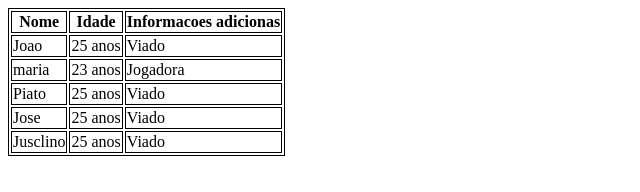
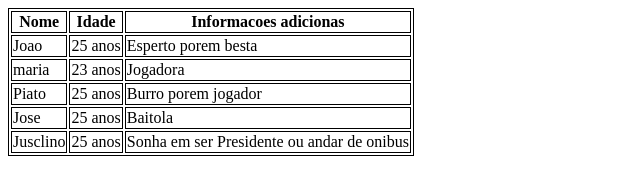
Before and after one commit to DriverJimmy/aula-tabela-html, a plain HTML site: page index.html in a window 1280 px wide. Shown: the whole page, without its empty margins (0-640 px from the left). Drawn offline with Linux system fonts and the light colour scheme.

Commit message:
Alteracao da infromacao dentro das tabelas

```diff
--- a/index.html
+++ b/index.html
@@ -23,7 +23,7 @@
             <tr>
                 <td>Joao</td>
                 <td>25 anos</td>
-                <td>Viado</td>
+                <td>Esperto porem besta</td>
             </tr>
             <tr>
                 <td>maria</td>
@@ -32,17 +32,17 @@
                 <tr>
                     <td>Piato</td>
                     <td>25 anos</td>
-                    <td>Viado</td>
+                    <td>Burro porem jogador</td>
                 </tr>
                 <tr>
                     <td>Jose</td>
                     <td>25 anos</td>
-                    <td>Viado</td>
+                    <td>Baitola</td>
                 </tr>
                 <tr>
                     <td>Jusclino</td>
                     <td>25 anos</td>
-                    <td>Viado</td>
+                    <td>Sonha em ser Presidente ou andar de onibus</td>
                 </tr>
             </tr>
         </tbody>
```
